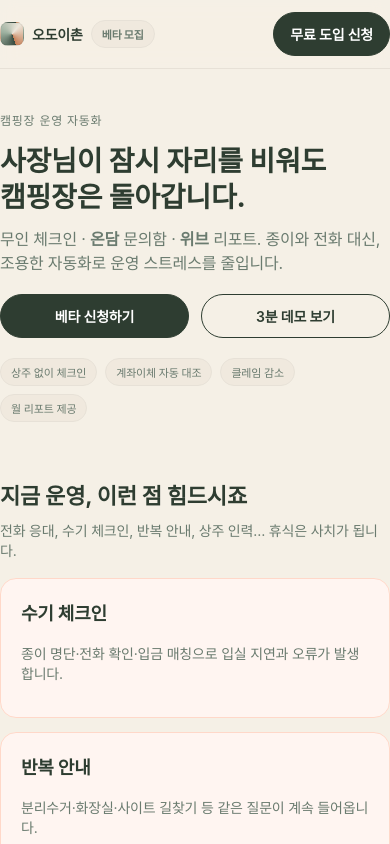
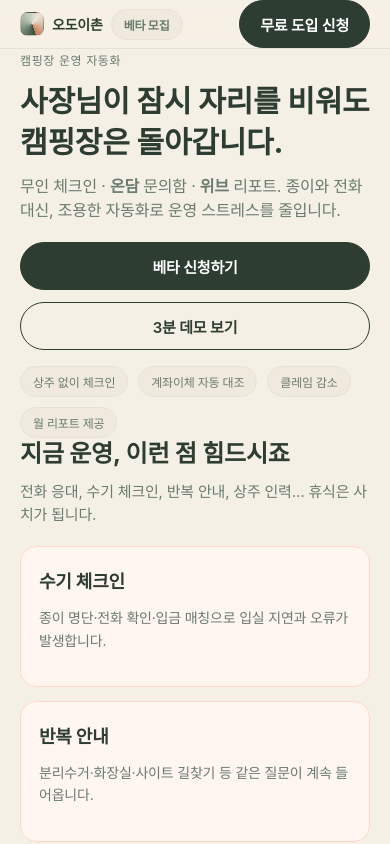
Before and after one commit to carawoo/camphost, a Next.js app: page / in a window 390 px wide. Shown: the top 844 px of the page. Built offline with nearby package versions, Linux system fonts and the light colour scheme.

Commit message:
모바일 최적화 개선: 좌우 여백, 반응형 레이아웃 강화

```diff
--- a/app/globals.css
+++ b/app/globals.css
@@ -31,7 +31,7 @@ a {
 .wrap {
   max-width: 1120px;
   margin: 0 auto;
-  padding: 0 20px;
+  padding: 0 24px;
 }
 
 .btn {
@@ -254,6 +254,10 @@ footer {
 
 /* 태블릿 */
 @media (max-width: 920px) {
+  .wrap {
+    padding: 0 24px;
+  }
+
   .grid-3 {
     grid-template-columns: 1fr;
   }
@@ -261,23 +265,29 @@ footer {
     grid-template-columns: 1fr;
   }
   .hero h1 {
-    font-size: 34px;
+    font-size: 36px;
   }
   .hero {
-    padding: 60px 0 30px;
+    padding: 60px 0 36px;
   }
   .section {
-    padding: 36px 0;
+    padding: 40px 0;
   }
   .title {
-    font-size: 24px;
+    font-size: 26px;
   }
 }
 
 /* 모바일 */
 @media (max-width: 640px) {
+  html,
+  body {
+    overflow-x: hidden;
+  }
+
   .wrap {
-    padding: 0 16px;
+    padding: 0 20px !important;
+    width: 100%;
   }
 
   /* 헤더 */
@@ -295,62 +305,77 @@ footer {
 
   /* 히어로 */
   .hero {
-    padding: 40px 0 24px;
+    padding: 40px 0 32px;
   }
   .hero h1 {
-    font-size: 28px;
-    line-height: 1.3;
+    font-size: 30px;
+    line-height: 1.35;
+    margin: 12px 0 12px;
   }
   .hero p {
     font-size: 16px;
     margin-bottom: 20px;
+    line-height: 1.5;
   }
   .hero .cta {
     width: 100%;
+    flex-direction: column;
   }
   .hero .cta a {
-    flex: 1;
+    width: 100%;
     justify-content: center;
   }
 
   /* 버튼 */
   .btn {
-    padding: 11px 16px;
-    font-size: 14px;
-    min-height: 44px;
+    padding: 12px 20px;
+    font-size: 15px;
+    min-height: 48px;
+    font-weight: 600;
   }
   .chip {
-    font-size: 11px;
-    padding: 5px 10px;
+    font-size: 12px;
+    padding: 6px 12px;
+  }
+
+  /* Pill */
+  .pill {
+    gap: 10px;
+    margin-top: 16px;
   }
 
   /* 섹션 */
   .section {
-    padding: 32px 0;
+    padding: 36px 0;
   }
   .title {
-    font-size: 22px;
-    margin-bottom: 10px;
+    font-size: 24px;
+    margin-bottom: 12px;
+    line-height: 1.3;
   }
   .subtitle {
-    font-size: 14px;
-    margin-bottom: 18px;
+    font-size: 15px;
+    margin-bottom: 20px;
+    line-height: 1.5;
   }
   .kicker {
     font-size: 12px;
+    letter-spacing: 0.05em;
   }
 
   /* 카드 */
   .card {
-    padding: 20px;
+    padding: 20px 18px;
     border-radius: 16px;
   }
   .card h3 {
     font-size: 18px;
     margin-top: 0;
+    margin-bottom: 10px;
   }
   .card p {
     font-size: 14px;
+    line-height: 1.6;
   }
 
   /* 그리드 */
@@ -371,12 +396,12 @@ footer {
     font-size: 11px;
   }
 
-  /* 테이블 - 모바일에서 세로 스크롤 */
+  /* 테이블 - 모바일에서 가로 스크롤 */
   .table-wrapper {
     overflow-x: auto;
     -webkit-overflow-scrolling: touch;
-    margin: 0 -16px;
-    padding: 0 16px;
+    margin: 0 -20px;
+    padding: 0 20px;
   }
   .table {
     font-size: 13px;
@@ -400,12 +425,17 @@ footer {
   .apply-card {
     flex-direction: column;
     align-items: flex-start !important;
+    gap: 20px !important;
   }
   .apply-card > div:last-child {
     width: 100%;
+    flex-direction: column !important;
   }
   .apply-card .btn {
     width: 100%;
+  }
+  .apply-card .title {
+    font-size: 20px !important;
   }
 
   /* Footer */
```
Also changed, not shown: 1 other file (tests, documents, lock files or other folders).
